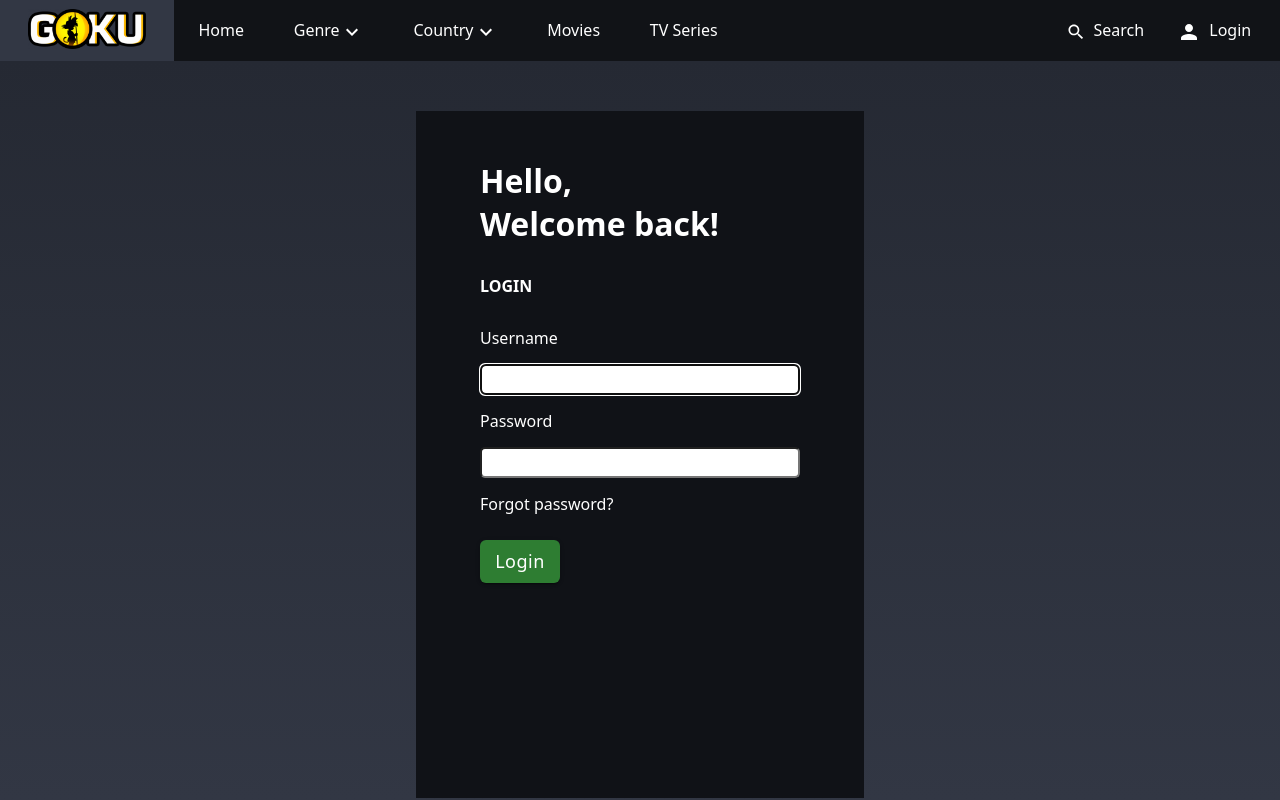
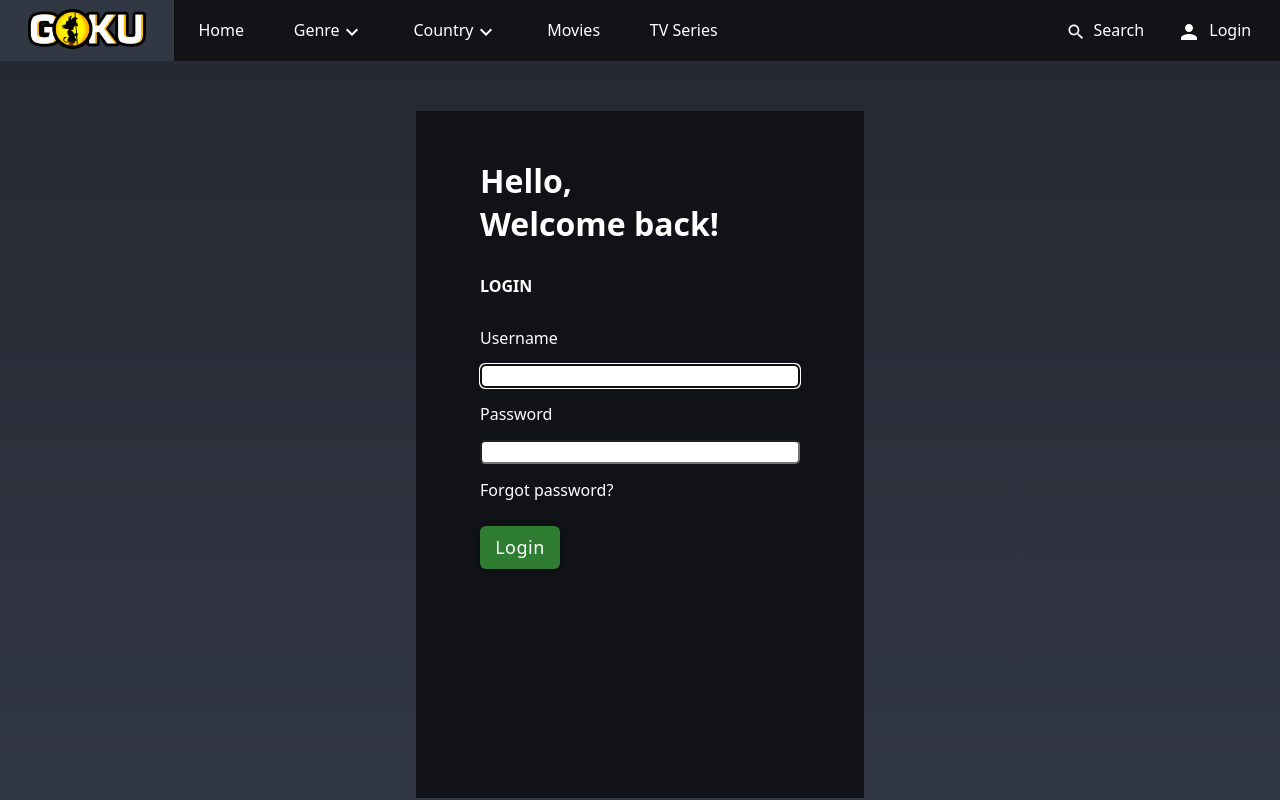
Before and after one commit to RiyazShaik-158/movies_searching, a React (Create React App) app: page /login in a window 1280 px wide. Built offline with nearby package versions, Linux system fonts and the light colour scheme.

Commit message:
initiating with styles

```diff
--- a/src/App.js
+++ b/src/App.js
@@ -5,7 +5,7 @@ import { BrowserRouter, Route, Routes } from 'react-router-dom';
 import HomeWelcome from './components/Body/HomeWelcome/HomeWelcome';
 import Home from './components/Body/Home/Home';
 import Login from './components/Body/Login/Login';
-import Footer from './components/Footer/Footer';
+// import Footer from './components/Footer/Footer';
 
 function App() {
   const [searchText,setSearchText] = useState("");
--- a/src/components/Body/Login/Login.js
+++ b/src/components/Body/Login/Login.js
@@ -6,7 +6,7 @@ import { useNavigate } from 'react-router-dom';
 
 const sampleUser = {
     userName : "Riyaz",
-    password : 1234
+    password : "1234"
 }
 
 function Login({userLoggedIn,setUserLoggedIn}) {
@@ -40,7 +40,7 @@ function Login({userLoggedIn,setUserLoggedIn}) {
     const handleLoginSubmit = (e) => {
         e.preventDefault();
         // console.log(e)
-        if(e.target[0].value == sampleUser.userName && e.target[1].value == sampleUser.password){
+        if(e.target[0].value === sampleUser.userName && e.target[1].value === sampleUser.password){
             alert("Login successful");
             navigate('/')
         }
@@ -70,7 +70,7 @@ function Login({userLoggedIn,setUserLoggedIn}) {
                 onChange={(e)=>setPassword(e.target.value)}
             /> */}
             <input type='password' name='password' id='password' value={password} className='forUsername'  onChange={(e)=>setPassword(e.target.value)}/>
-            <p>Forgot password?</p>
+            <p className='forgotPasswordLink'>Forgot password?</p>
             <ThemeProvider theme={theme}>
                 <Button variant='contained' color='success' type='submit'>Login</Button>
             </ThemeProvider>
--- a/src/components/Body/Login/login.scss
+++ b/src/components/Body/Login/login.scss
@@ -16,16 +16,28 @@
         flex-direction: column;
         gap: 30px;
         // alig
-        form{
+        .Login_form{
             display: flex;
             flex-direction: column;
             gap: 15px;
 
+            .forgotPasswordLink{
+
+                &:hover{
+                    color: #e64d25;
+                    cursor: pointer;
+                }
+            }
+
+
             .forUsername{
                 border-radius:5px;
                 background-color: #fff;
-                font-size: 20px;
+                font-size: 15px;
             }
+
+
+
         }
     }
 }
```
Also changed, not shown: src/components/Body/Login/LoginKids/ForgotPassword.js (added).
